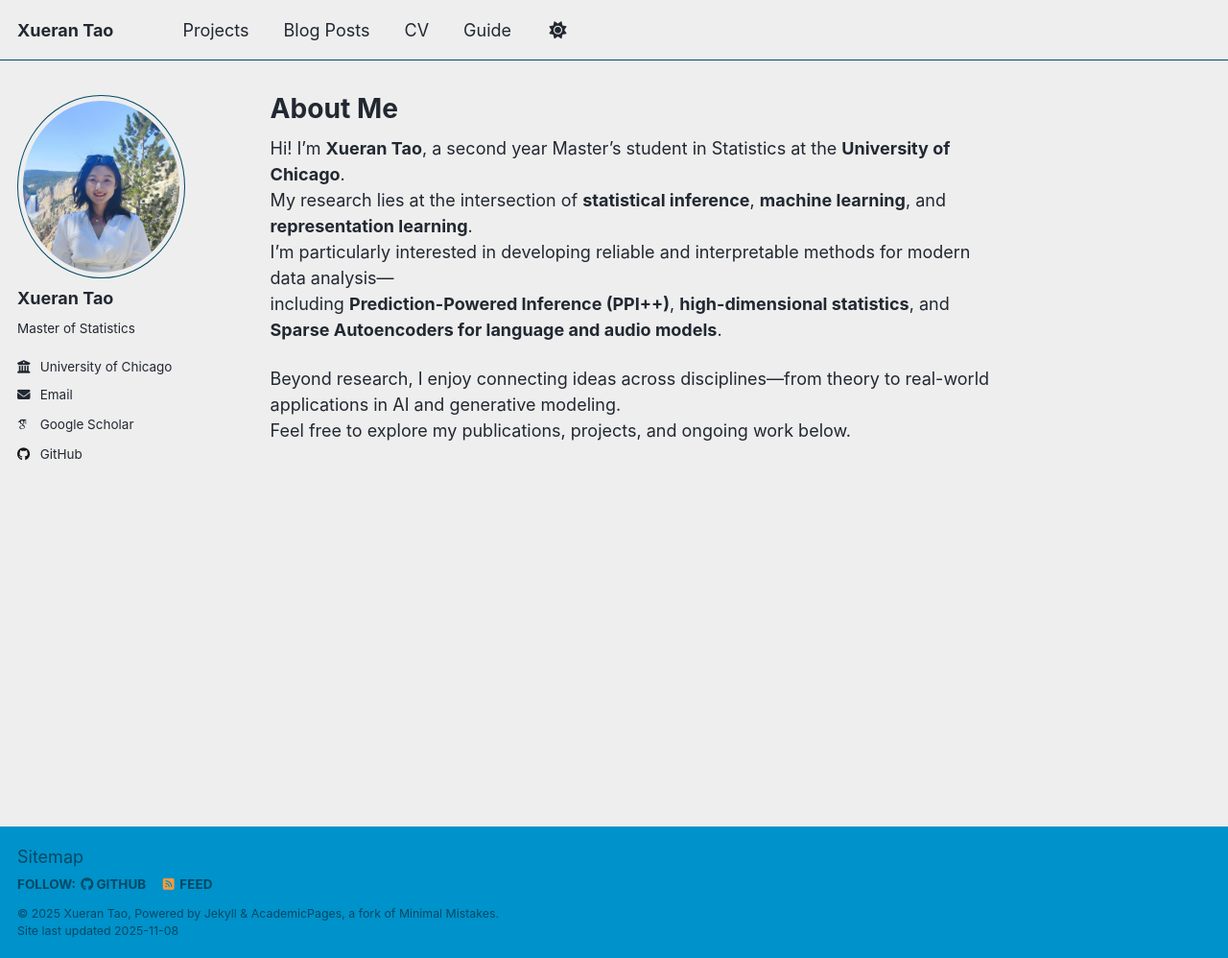
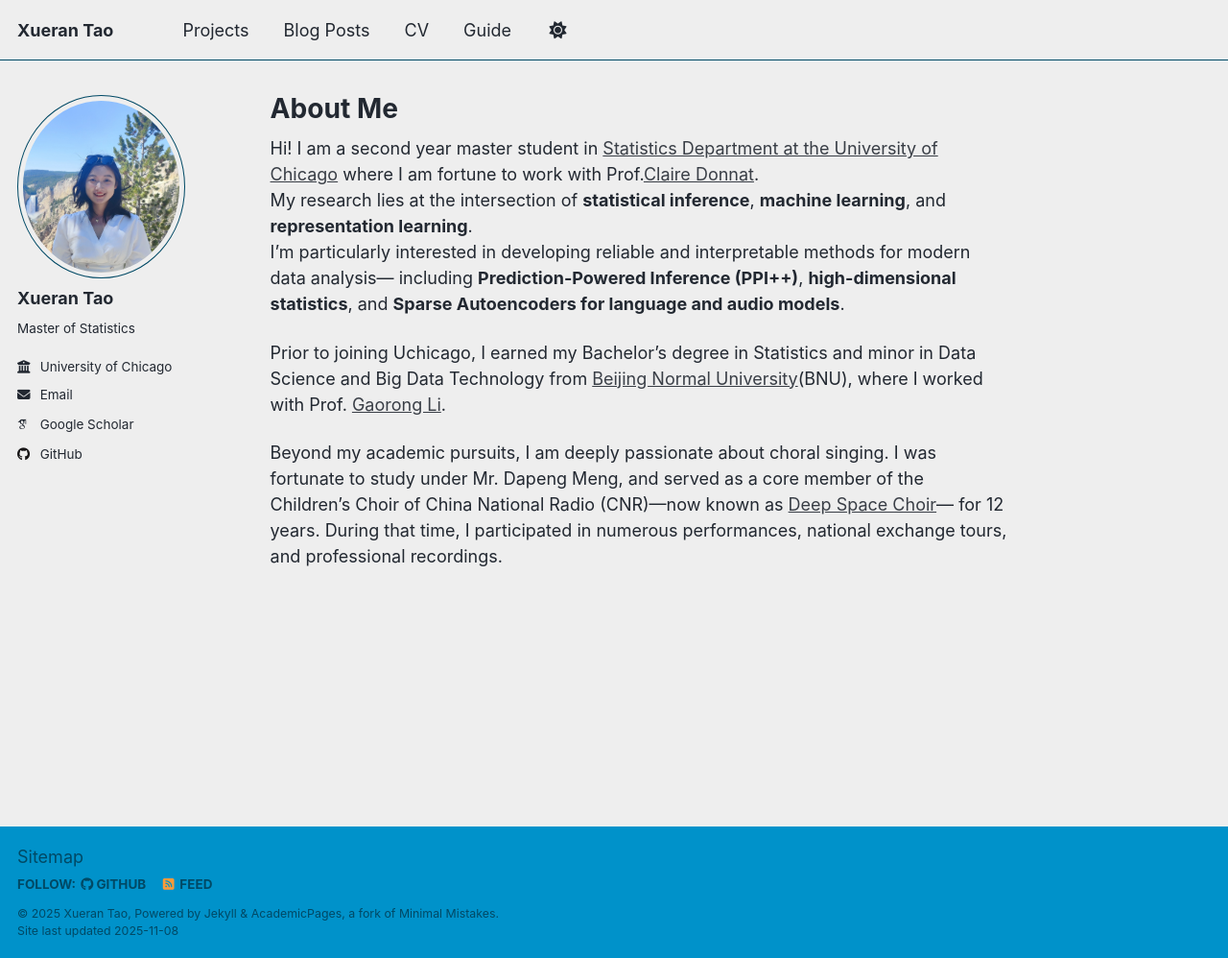
Before and after one commit to rosietao/rosietao.github.io, a Jekyll site: the page built from _pages/about.md, in a window 1280 px wide and 998 px high. Shown: the whole window at 96% size. Built offline with Jekyll 4.4.1, drawn with Linux system fonts in a browser that asks for light colours; some web fonts are replaced; a script that is not in the unit is left out.

Commit message:
Revise about page with updated information and links
Updated personal introduction and added links to academic affiliations.

```diff
--- a/_pages/about.md
+++ b/_pages/about.md
@@ -7,10 +7,10 @@
   - /about.html
 ---
 
-Hi! I’m **Xueran Tao**, a second year Master’s student in Statistics at the **University of Chicago**.
+Hi! I am a second year master student in [Statistics Department at the University of Chicago](https://stat.uchicago.edu/) where I am fortune to work with Prof.[Claire Donnat](https://donnate.github.io/).
 My research lies at the intersection of **statistical inference**, **machine learning**, and **representation learning**.
-I’m particularly interested in developing reliable and interpretable methods for modern data analysis—
-including **Prediction-Powered Inference (PPI++)**, **high-dimensional statistics**, and **Sparse Autoencoders for language and audio models**.
+I’m particularly interested in developing reliable and interpretable methods for modern data analysis— including **Prediction-Powered Inference (PPI++)**, **high-dimensional statistics**, and **Sparse Autoencoders for language and audio models**.
 
-Beyond research, I enjoy connecting ideas across disciplines—from theory to real-world applications in AI and generative modeling.
-Feel free to explore my publications, projects, and ongoing work below.
+Prior to joining Uchicago, I earned my Bachelor’s degree in Statistics and minor in Data Science and Big Data Technology from [Beijing Normal University](https://stat.bnu.edu.cn/)(BNU), where I worked with Prof. [Gaorong Li](https://scholar.google.com/citations?hl=en&user=cakQLOsAAAAJ&view_op=list_works&sortby=pubdate).
+
+Beyond my academic pursuits, I am deeply passionate about choral singing. I was fortunate to study under Mr. Dapeng Meng, and served as a core member of the Children’s Choir of China National Radio (CNR)—now known as [Deep Space Choir](https://www.youtube.com/@deepspacechoir/featured)— for 12 years. During that time, I participated in numerous performances, national exchange tours, and professional recordings.
```
